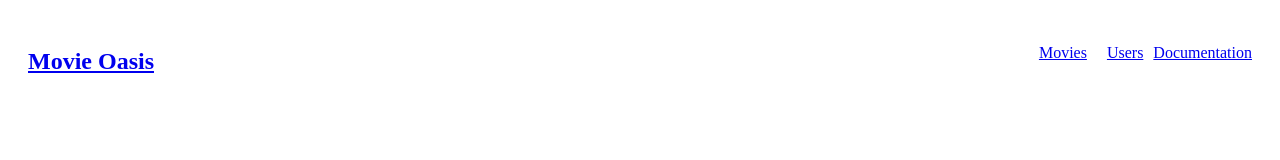
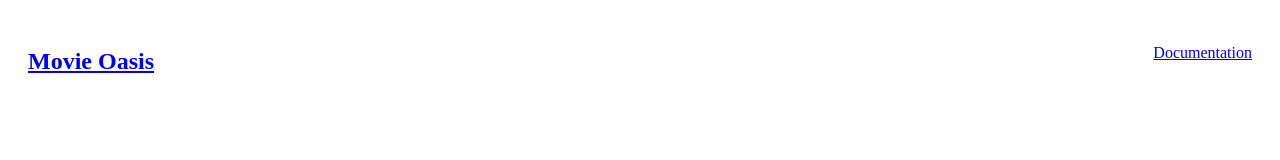
Before and after one commit to NodEm9/movie_api, a website: page public/index.html in a window 1280 px wide. Shown: the top 160 px of the page. Drawn offline with Linux system fonts and the light colour scheme.

```diff
--- a/public/index.html
+++ b/public/index.html
@@ -10,8 +10,6 @@
     <nav style="display: flex; justify-content: space-between; padding: 20px;">
       <h1><a href="/" >Movie Oasis</a></h1>
       <ul style="display: flex; list-style-type: none;  gap: 10px;">
-        <li style="margin-right: 10px;"><a href="/movies">Movies</a></li>
-        <li><a href="/users">Users</a></li>
         <li><a href="/documentation.html">Documentation</a></li>
       </ul>
     </nav>
```
